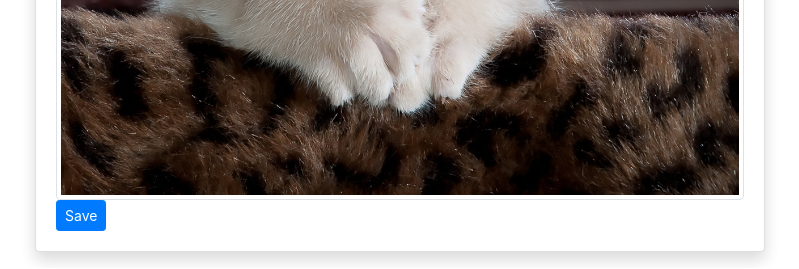
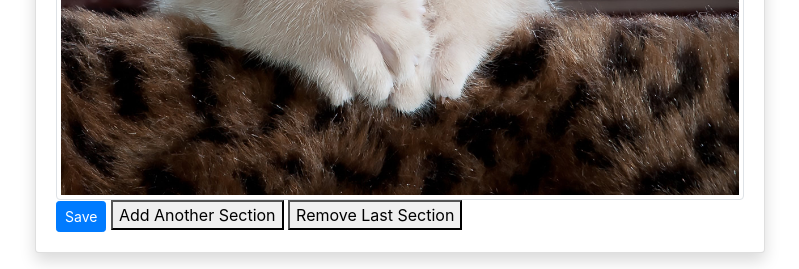
Before and after one commit to ankanaich98/Django-Blogsite, a Django app: page /post_edit/19/ in a window 1280 px wide. Shown: the part 1134-1403 px from the top of the page, without its empty margins (240-1039 px from the left). Run offline with Django 4.2, Linux system fonts and the light colour scheme; a user stored in the database is signed in; data comes from the database, SQL or seed files in the repository; tables that the repository leaves empty hold one stand-in row (values such as "Sample post"); some libraries are stand-ins or nearby versions.

Commit message:
post edit javascripts for add and remove button

```diff
--- a/blogsite/blog/forms.py
+++ b/blogsite/blog/forms.py
@@ -15,7 +15,7 @@ class PostSectionForm(forms.ModelForm):
     class Meta:
         model = PostSection
         fields = ( 'content','image')
-        exclude = ['DELETE']
+
 
 class PostUpdateForm(forms.ModelForm):
     class Meta:
--- a/blogsite/blog/views.py
+++ b/blogsite/blog/views.py
@@ -201,7 +201,7 @@ def post_detail(request,pk):
 @login_required
 def post_edit(request,pk):
     post = PostModel.objects.get(id=pk)
-    PostSectionFormSet = inlineformset_factory(PostModel, PostSection, fields=('content', 'image',), extra=0,can_delete=False)
+    PostSectionFormSet = inlineformset_factory(PostModel, PostSection, fields=('content', 'image',), extra=0,can_delete=True)
 
     if request.method == 'POST':
         formset = PostSectionFormSet(request.POST,request.FILES or None,instance=post)
@@ -210,6 +210,9 @@ def post_edit(request,pk):
         if form.is_valid() and formset.is_valid() :
             messages.success(request,'Post edit successful.')
             form.save()
+
+            # for forms in formset:
+            #     forms.instance.DELETE = True
             formset.save()
 
             return redirect('blog-post-detail', pk =post.id)
--- a/blogsite/templates/blog/post_edit.html
+++ b/blogsite/templates/blog/post_edit.html
@@ -2,6 +2,13 @@
 {% block title %}Post Edit Page{% endblock %}
 {% load crispy_forms_tags %}
 {% block content %}
+<style>
+    .section-form.hidden {
+        display: none;
+    }
+</style>
+
+
 <div class="container">
     <div class="row mt-5 pt-3">
         <div class="col-md-8 offset-md-2">
@@ -17,23 +24,97 @@
         </button>
     </div>
         {% endif %} -->
-       <form method="POST" enctype="multipart/form-data">
+       <form method="POST" id="form-container" enctype="multipart/form-data">
         {% csrf_token %}
         {{ form|crispy }}
         <img class="img-thumbnail" src="{{ post.image.url }}" alt="post_img">
 
         {{ formset.management_form }}
             {% for form in formset %}
-            <div class="section-form">
+            <div class="section-form " >
                 {{form |crispy}}
                 <img class="img-thumbnail" src="{{ form.instance.image.url }}" alt="post_img">
                 </div>
             {% endfor %}
-        <input class="btn btn-primary btn-sm" type="submit" value="Save">
+
+        <input class="btn btn-primary btn-sm" id="save-btn" type="submit" value="Save">
+        <button id="add-form" type="button">Add Another Section</button>
+        <button id="remove-form" type="button">Remove Last Section</button>
        </form>
     </div>
 </div>
     </div>
     </div>
 </div>
+<script>
+    let sectionForm = document.querySelectorAll(".section-form")
+    let container = document.querySelector("#form-container")
+    let saveButton = document.querySelector("#save-btn")
+    let addButton = document.querySelector("#add-form")
+    let totalForms = document.querySelector("#id_postsection_set-TOTAL_FORMS")
+
+    let removeButton = document.querySelector("#remove-form")
+
+
+    let formNum = sectionForm.length-1
+    addButton.addEventListener('click', addForm)
+    removeButton.addEventListener('click', removeForm)
+
+
+
+    function addForm(e){
+
+
+        document.querySelector("#remove-form").removeAttribute('hidden')
+        let replaceIndex = totalForms.value
+        let htmlString = `
+
+    <div id="div_id_postsection_set-`+replaceIndex+`-content" class="form-group">
+        <label for="id_postsection_set-`+replaceIndex+`-content" class="requiredField">Content<span class="asteriskField">*</span></label>
+        <div>
+            <textarea name="postsection_set-`+replaceIndex+`-content" cols="40" rows="10" class="textarea form-control" id="id_postsection_set-`+replaceIndex+`-content"></textarea>
+        </div>
+    </div>
+    <div id="div_id_postsection_set-`+replaceIndex+`-image" class="form-group">
+        <label for="id_postsection_set-`+replaceIndex+`-image" class="requiredField">Image<span class="asteriskField">*</span></label>
+        <div>
+            Currently: <a href="/media/default_post.png"></a><br>
+            Change:
+            <input type="file" name="postsection_set-`+replaceIndex+`-image" accept="image/*" class="clearablefileinput form-control-file" id="id_postsection_set-`+replaceIndex+`-image">
+        </div>
+    </div>
+    <input type="hidden" name="postsection_set-`+replaceIndex+`-id" value="" id="id_postsection_set-`+replaceIndex+`-id">
+    <div class="form-group"> <div id="div_id_postsection_set-`+replaceIndex+`-DELETE" class="form-check"> <input type="checkbox" name="postsection_set-`+replaceIndex+`-DELETE" class="checkboxinput form-check-input" id="id_postsection_set-`+replaceIndex+`-DELETE"> <label for="id_postsection_set-`+replaceIndex+`-DELETE" class="form-check-label">
+                    Delete
+                </label> </div> </div>
+    <input type="hidden" name="postsection_set-`+replaceIndex+`-post_model" value="" id="id_postsection_set-`+replaceIndex+`-post_model">
+    <img class="img-thumbnail" src="/media/default_post.png" alt="post_img">
+`;
+
+        let tempContainer = document.createElement('div');
+        tempContainer.classList.add('section-form')
+        tempContainer.innerHTML = htmlString;
+        e.preventDefault()
+        formNum++
+        container.insertBefore(tempContainer, saveButton)
+        totalForms.setAttribute('value', `${formNum+1}`)
+
+
+
+    }
+    function removeForm(e) {
+            if(totalForms.value==1){
+                document.querySelectorAll(".section-form")[formNum].remove();
+                totalForms.setAttribute('value', `${formNum}`);
+                formNum--;
+                document.querySelector("#remove-form").setAttribute('hidden','true')
+            }
+            else{
+            document.querySelectorAll(".section-form")[formNum].remove();
+            totalForms.setAttribute('value', `${formNum}`);
+            formNum--;}
+        console.log(totalForms)
+    }
+
+</script>
 {% endblock %}
```
